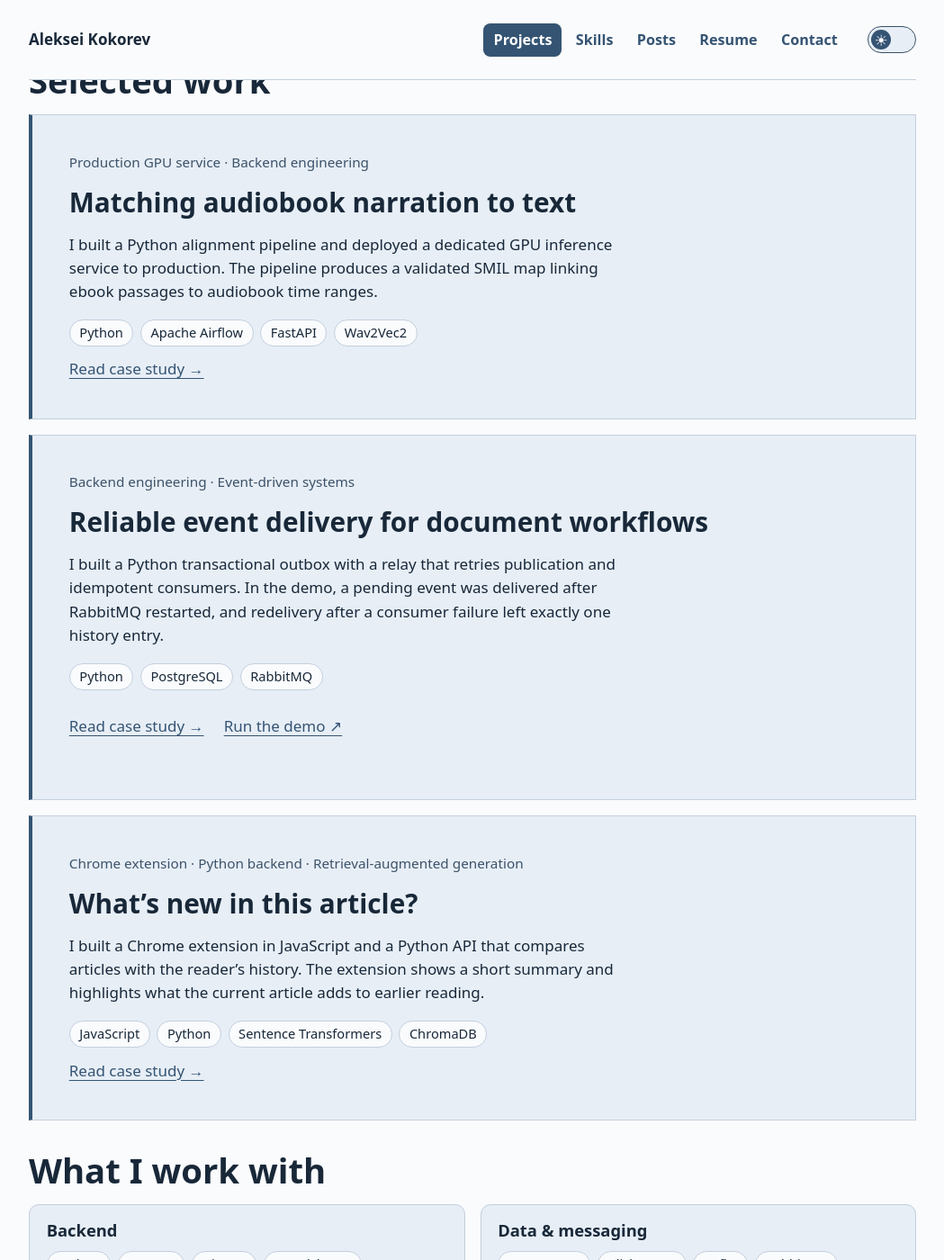
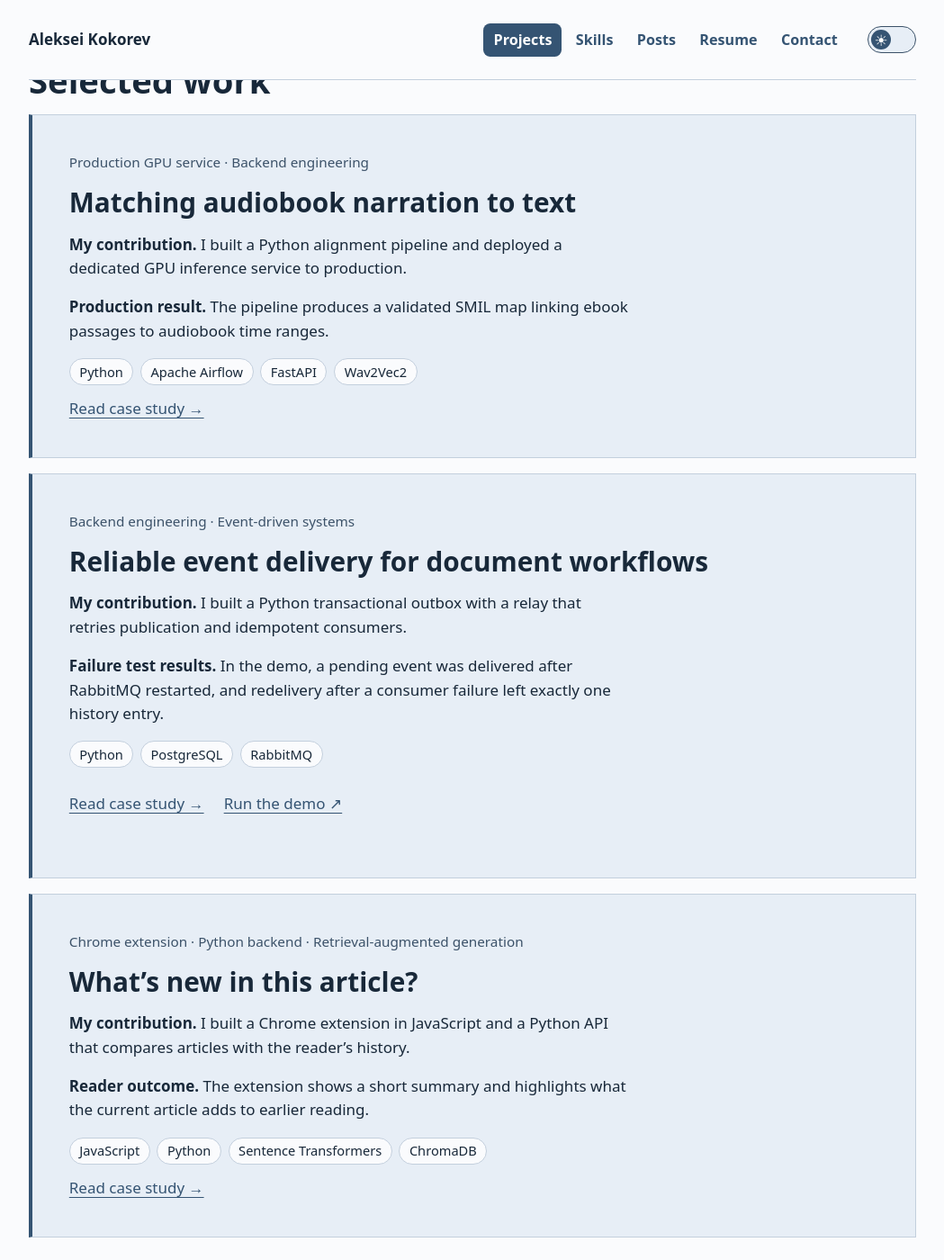
Before and after one commit to alex-coch/alex-coch.github.io, a Jekyll site: the page index.html, which Jekyll copies as it is, in a window 1280 px wide and 1400 px high, scrolled down 818 px. Shown: the whole window at 90% size, without its empty margins (115-1164 px from the left). Built offline with Jekyll 4.4.1, drawn with Linux system fonts in a browser that asks for light colours.

Commit message:
Separate contributions and outcomes in Selected work cards

```diff
--- a/index.html
+++ b/index.html
@@ -45,11 +45,13 @@
     <a class="resume-action" href="/resume/"><svg width="18" height="18" viewBox="0 0 24 24" fill="none" stroke="currentColor" stroke-width="2" stroke-linecap="round" stroke-linejoin="round" aria-hidden="true" focusable="false"><path d="M6 3h8l4 4v14H6zM14 3v5h4M9 12h6m-6 4h6"/></svg><span>View resume</span></a>
     <a class="resume-action" href="/assets/Aleksei_Kokorev_Python_Backend_CV.pdf" download><svg width="18" height="18" viewBox="0 0 24 24" fill="none" stroke="currentColor" stroke-width="2" stroke-linecap="round" stroke-linejoin="round" aria-hidden="true" focusable="false"><path d="M12 3v12m-5-5 5 5 5-5M4 17v3h16v-3"/></svg><span>Download resume (PDF)</span></a></div>
 </section>
-<section id="work"><h2>Selected work</h2><article class="work-card"><div class="meta">Production GPU service · Backend engineering</div><h3><a href="/projects/audiobook-alignment/">Matching audiobook narration to text</a></h3><p>I built a Python alignment pipeline and deployed a dedicated GPU inference service to production. The pipeline produces a validated SMIL map linking ebook passages to audiobook time ranges.</p><ul role="list" class="tech-tags" aria-label="Tech stack"><li>Python</li><li>Apache Airflow</li><li>FastAPI</li><li>Wav2Vec2</li></ul><a href="/projects/audiobook-alignment/">Read case study →</a></article>
+<section id="work"><h2>Selected work</h2><article class="work-card"><div class="meta">Production GPU service · Backend engineering</div><h3><a href="/projects/audiobook-alignment/">Matching audiobook narration to text</a></h3><p><strong>My contribution.</strong> I built a Python alignment pipeline and deployed a dedicated GPU inference service to production.</p>
+  <p><strong>Production result.</strong> The pipeline produces a validated SMIL map linking ebook passages to audiobook time ranges.</p><ul role="list" class="tech-tags" aria-label="Tech stack"><li>Python</li><li>Apache Airflow</li><li>FastAPI</li><li>Wav2Vec2</li></ul><a href="/projects/audiobook-alignment/">Read case study →</a></article>
 <article class="work-card">
   <div class="meta">Backend engineering · Event-driven systems</div>
   <h3><a href="/projects/transactional-outbox/">Reliable event delivery for document workflows</a></h3>
-  <p>I built a Python transactional outbox with a relay that retries publication and idempotent consumers. In the demo, a pending event was delivered after RabbitMQ restarted, and redelivery after a consumer failure left exactly one history entry.</p>
+  <p><strong>My contribution.</strong> I built a Python transactional outbox with a relay that retries publication and idempotent consumers.</p>
+  <p><strong>Failure test results.</strong> In the demo, a pending event was delivered after RabbitMQ restarted, and redelivery after a consumer failure left exactly one history entry.</p>
   <ul role="list" class="tech-tags" aria-label="Tech stack"><li>Python</li><li>PostgreSQL</li><li>RabbitMQ</li></ul>
   <div class="actions">
     <a href="/projects/transactional-outbox/">Read case study →</a>
@@ -59,7 +61,8 @@
 <article class="work-card">
   <div class="meta">Chrome extension · Python backend · Retrieval-augmented generation</div>
   <h3><a href="/projects/article-comparison/">What’s new in this article?</a></h3>
-  <p>I built a Chrome extension in JavaScript and a Python API that compares articles with the reader’s history. The extension shows a short summary and highlights what the current article adds to earlier reading.</p>
+  <p><strong>My contribution.</strong> I built a Chrome extension in JavaScript and a Python API that compares articles with the reader’s history.</p>
+  <p><strong>Reader outcome.</strong> The extension shows a short summary and highlights what the current article adds to earlier reading.</p>
   <ul role="list" class="tech-tags" aria-label="Tech stack"><li>JavaScript</li><li>Python</li><li>Sentence Transformers</li><li>ChromaDB</li></ul>
   <a href="/projects/article-comparison/">Read case study →</a>
 </article></section>
```
